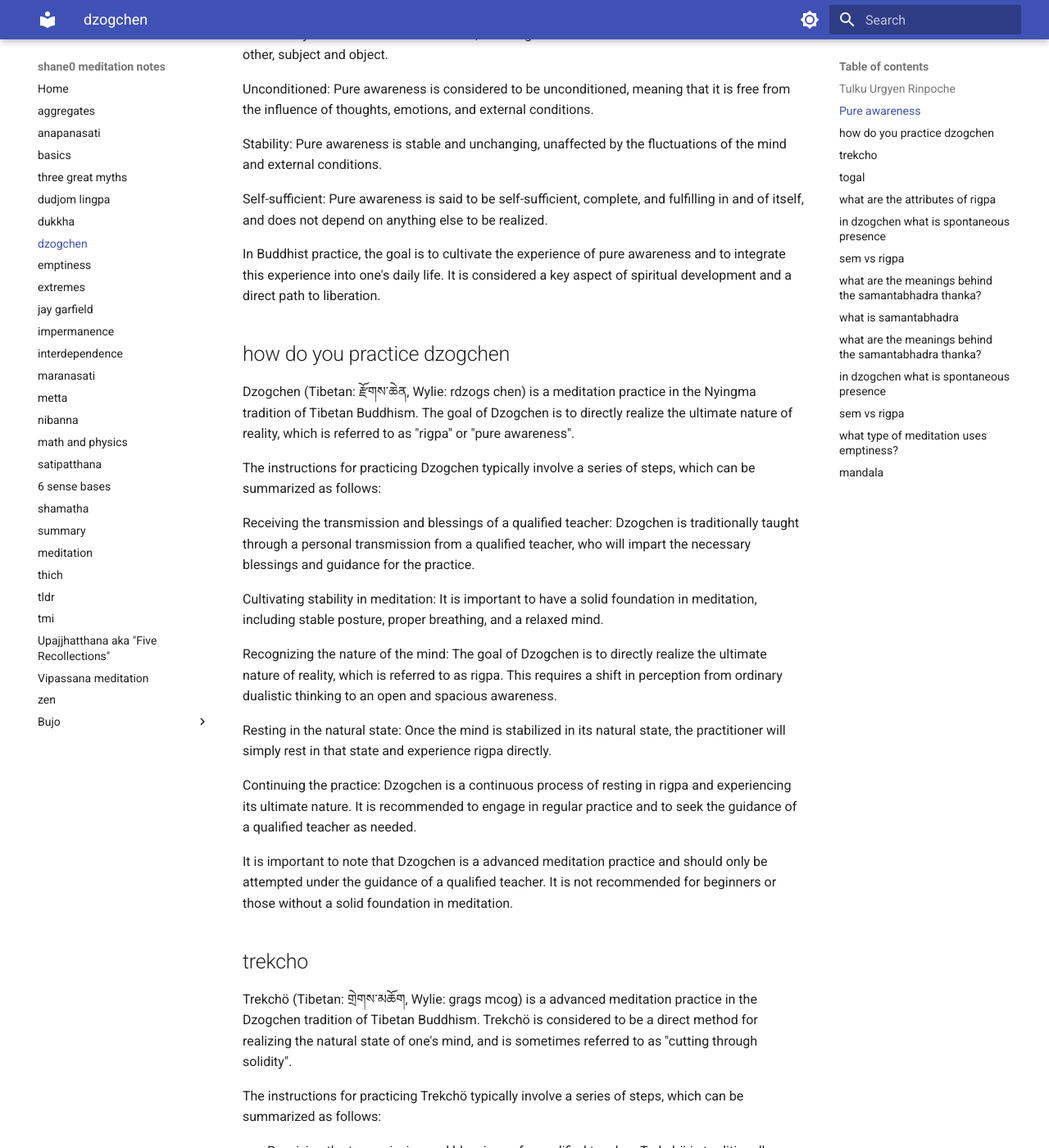
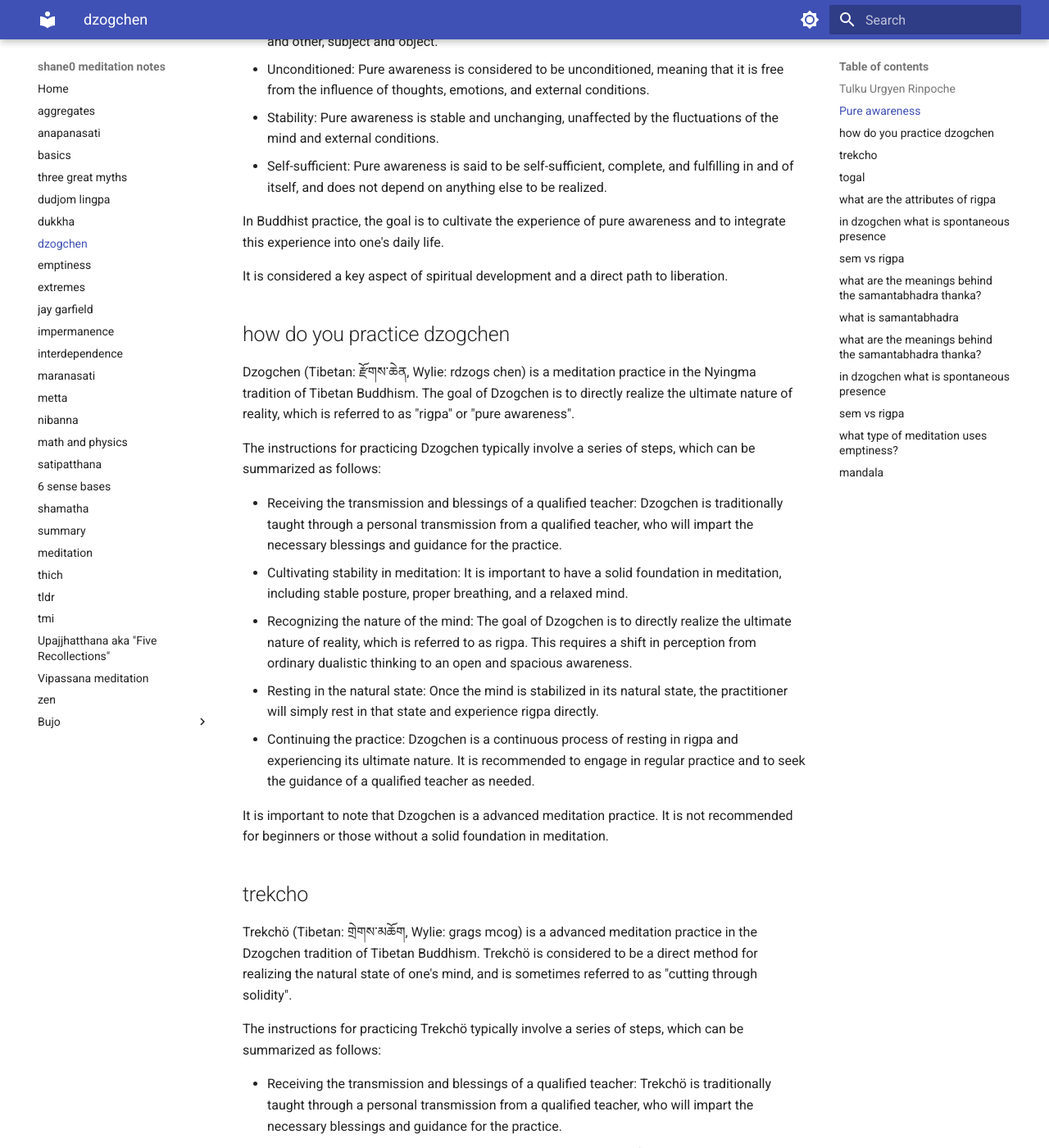
Before and after one commit to shane0/shane0.github.io, an MkDocs documentation site: the page built from docs/dzogchen.md, in a window 1280 px wide and 1400 px high, scrolled down 1635 px. Shown: the whole window at 82% size. Built offline with MkDocs 1.6.1 and Material for MkDocs 9.7.7, drawn with Linux system fonts in a browser that asks for light colours.

Commit message:
'bullets'

```diff
--- a/docs/dzogchen.md
+++ b/docs/dzogchen.md
@@ -28,19 +28,16 @@ Tulku Urgyen Rinpoche emphasized that this practice requires patience and persev
 
 Pure awareness is considered a fundamental aspect of Buddhist teachings and is described as having several attributes. Here are a few of the key attributes of pure awareness:
 
-Clarity: Pure awareness is characterized by its clarity, brightness, and vividness. It is often described as being like a mirror that reflects everything without judgment or distortion.
+- Clarity: Pure awareness is characterized by its clarity, brightness, and vividness. It is often described as being like a mirror that reflects everything without judgment or distortion.
+- Openness: Pure awareness is said to be open, spacious, and limitless, transcending all limitations and boundaries.
+- Non-duality: Pure awareness is non-dual, meaning that it does not discriminate between self and other, subject and object.
+- Unconditioned: Pure awareness is considered to be unconditioned, meaning that it is free from the influence of thoughts, emotions, and external conditions.
+- Stability: Pure awareness is stable and unchanging, unaffected by the fluctuations of the mind and external conditions.
+- Self-sufficient: Pure awareness is said to be self-sufficient, complete, and fulfilling in and of itself, and does not depend on anything else to be realized.
 
-Openness: Pure awareness is said to be open, spacious, and limitless, transcending all limitations and boundaries.
+In Buddhist practice, the goal is to cultivate the experience of pure awareness and to integrate this experience into one's daily life.
 
-Non-duality: Pure awareness is non-dual, meaning that it does not discriminate between self and other, subject and object.
-
-Unconditioned: Pure awareness is considered to be unconditioned, meaning that it is free from the influence of thoughts, emotions, and external conditions.
-
-Stability: Pure awareness is stable and unchanging, unaffected by the fluctuations of the mind and external conditions.
-
-Self-sufficient: Pure awareness is said to be self-sufficient, complete, and fulfilling in and of itself, and does not depend on anything else to be realized.
-
-In Buddhist practice, the goal is to cultivate the experience of pure awareness and to integrate this experience into one's daily life. It is considered a key aspect of spiritual development and a direct path to liberation.
+It is considered a key aspect of spiritual development and a direct path to liberation.
 
 ## how do you practice dzogchen
 
@@ -48,17 +45,13 @@ Dzogchen (Tibetan: རྫོགས་ཆེན, Wylie: rdzogs chen) is a meditat
 
 The instructions for practicing Dzogchen typically involve a series of steps, which can be summarized as follows:
 
-Receiving the transmission and blessings of a qualified teacher: Dzogchen is traditionally taught through a personal transmission from a qualified teacher, who will impart the necessary blessings and guidance for the practice.
+- Receiving the transmission and blessings of a qualified teacher: Dzogchen is traditionally taught through a personal transmission from a qualified teacher, who will impart the necessary blessings and guidance for the practice.
+- Cultivating stability in meditation: It is important to have a solid foundation in meditation, including stable posture, proper breathing, and a relaxed mind.
+- Recognizing the nature of the mind: The goal of Dzogchen is to directly realize the ultimate nature of reality, which is referred to as rigpa. This requires a shift in perception from ordinary dualistic thinking to an open and spacious awareness.
+- Resting in the natural state: Once the mind is stabilized in its natural state, the practitioner will simply rest in that state and experience rigpa directly.
+- Continuing the practice: Dzogchen is a continuous process of resting in rigpa and experiencing its ultimate nature. It is recommended to engage in regular practice and to seek the guidance of a qualified teacher as needed.
 
-Cultivating stability in meditation: It is important to have a solid foundation in meditation, including stable posture, proper breathing, and a relaxed mind.
-
-Recognizing the nature of the mind: The goal of Dzogchen is to directly realize the ultimate nature of reality, which is referred to as rigpa. This requires a shift in perception from ordinary dualistic thinking to an open and spacious awareness.
-
-Resting in the natural state: Once the mind is stabilized in its natural state, the practitioner will simply rest in that state and experience rigpa directly.
-
-Continuing the practice: Dzogchen is a continuous process of resting in rigpa and experiencing its ultimate nature. It is recommended to engage in regular practice and to seek the guidance of a qualified teacher as needed.
-
-It is important to note that Dzogchen is a advanced meditation practice and should only be attempted under the guidance of a qualified teacher. It is not recommended for beginners or those without a solid foundation in meditation.
+It is important to note that Dzogchen is a advanced meditation practice. It is not recommended for beginners or those without a solid foundation in meditation.
 
 ## trekcho
 
```
